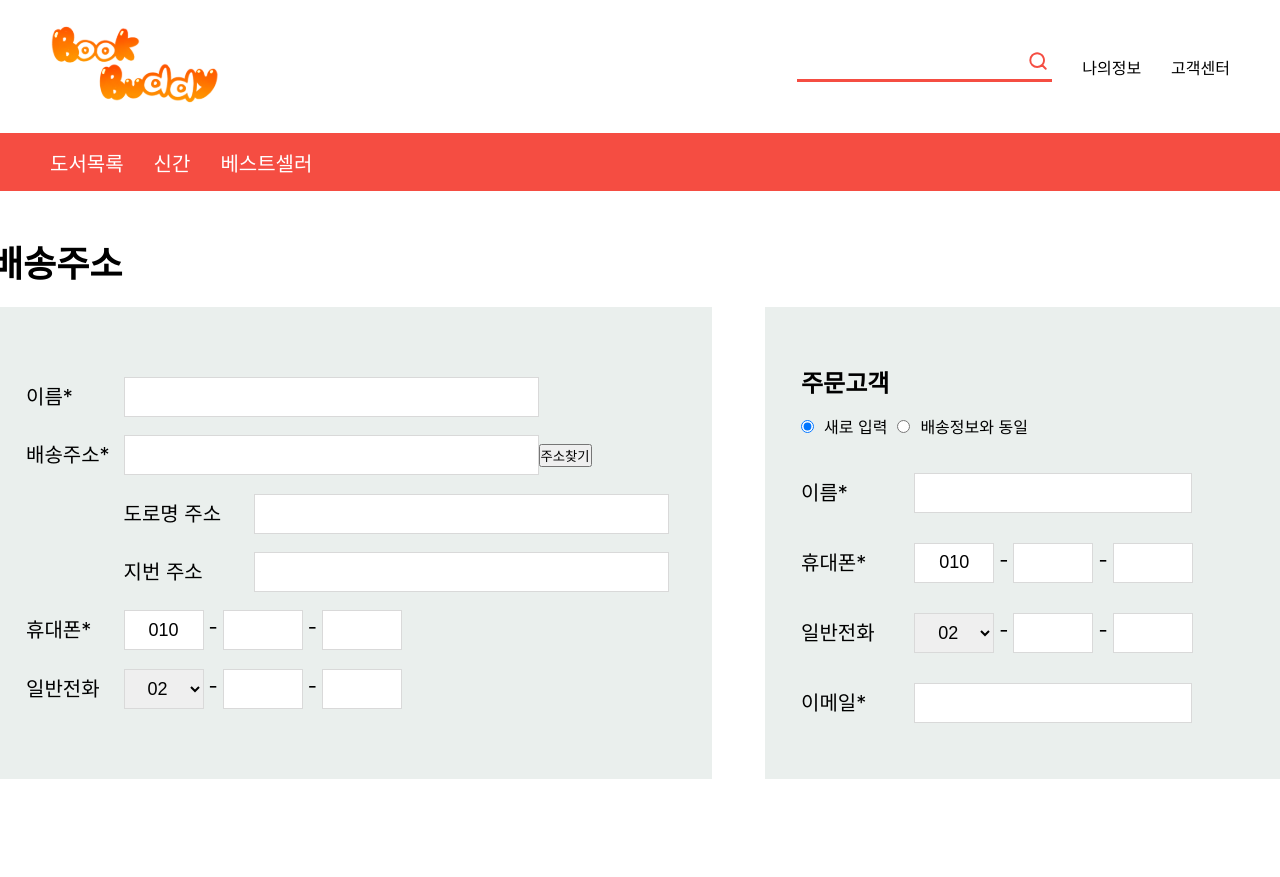
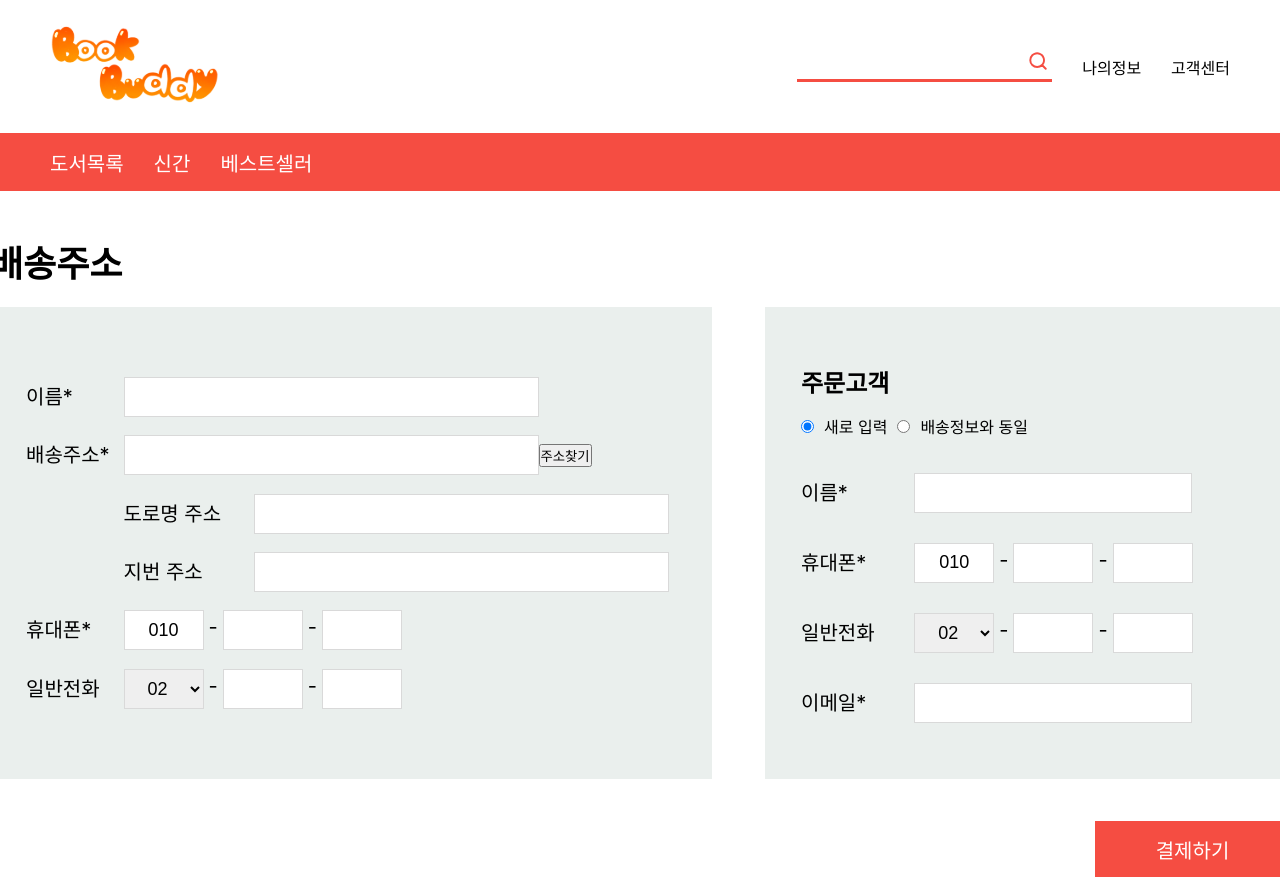
Before and after one commit to HyeranJo/bookbuddy, a React (Create React App) app in the folder client/: page /payment in a window 1280 px wide. Before the commit the page ends 800 px from the top, so only its background shows below. Built offline with nearby package versions, Linux system fonts and the light colour scheme.

Commit message:
Feat: button 추가

```diff
--- a/client/src/pages/payment/Payment.styled.ts
+++ b/client/src/pages/payment/Payment.styled.ts
@@ -5,6 +5,12 @@ export const Styled_Payment = {
     display: flex;
     flex-flow: column;
     width: 1300px;
+
+    & > .redButton {
+      display: flex;
+      justify-content: end;
+      margin-top: 42px;
+    }
   `,
   Address: styled.div`
     display: flex;
--- a/client/src/pages/payment/Payment.tsx
+++ b/client/src/pages/payment/Payment.tsx
@@ -9,6 +9,7 @@ import {
   radio_Atom,
 } from '../../recoil/Payment';
 import Input from '../../components/input/Input';
+import RedButton from '../../components/buttons/RedButton';
 
 const Payment = () => {
   const setRadioValue = useSetRecoilState(radio_Atom);
@@ -199,6 +200,9 @@ const Payment = () => {
                 </Styled_Payment.Table>
               </div>
             </Styled_Payment.Address>
+            <div className="redButton">
+              <RedButton name="결제하기" />
+            </div>
           </Styled_Payment.Content>
         </Styled_Layout.Div_WithNoSidebar>
       </Styled_Layout.Container>
```
